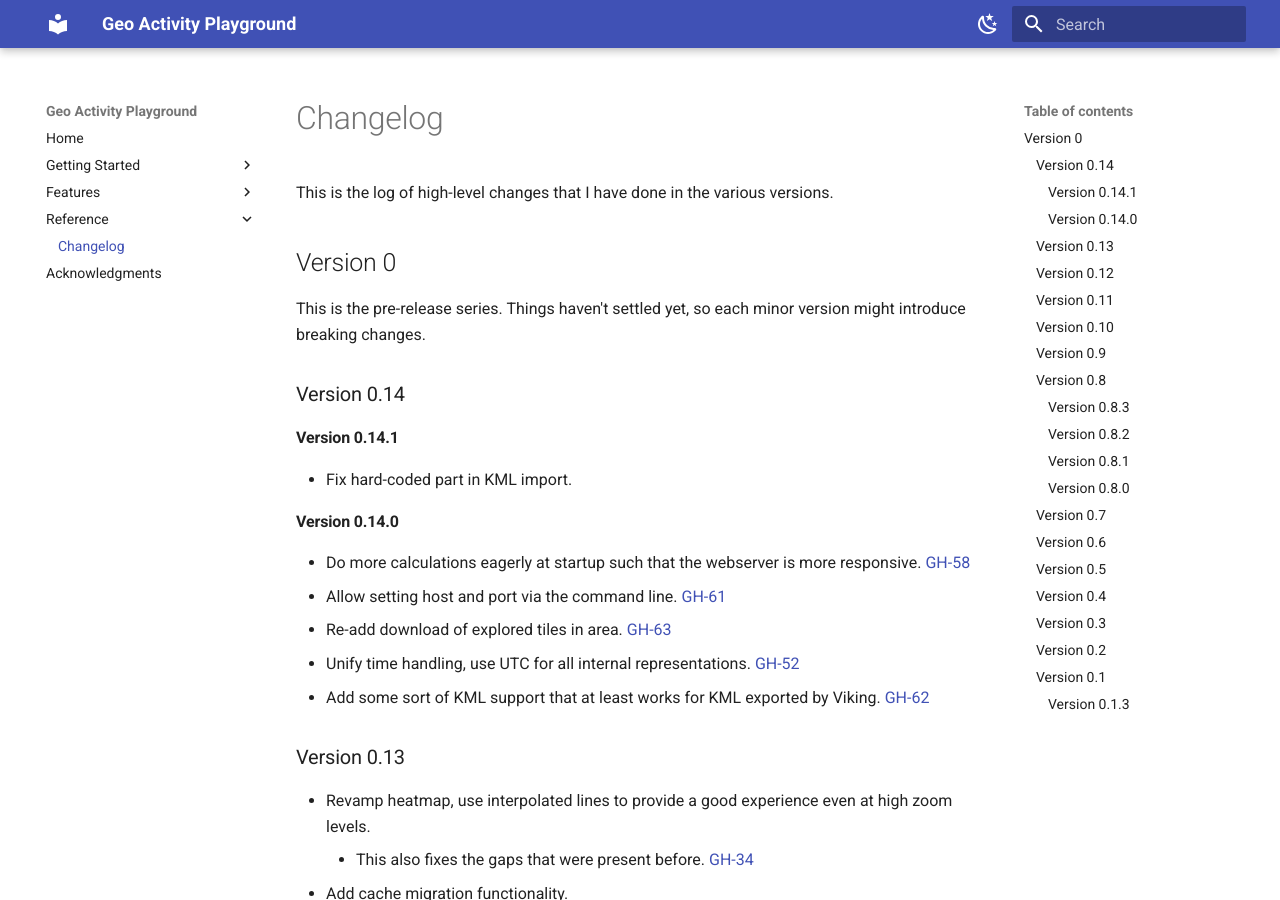
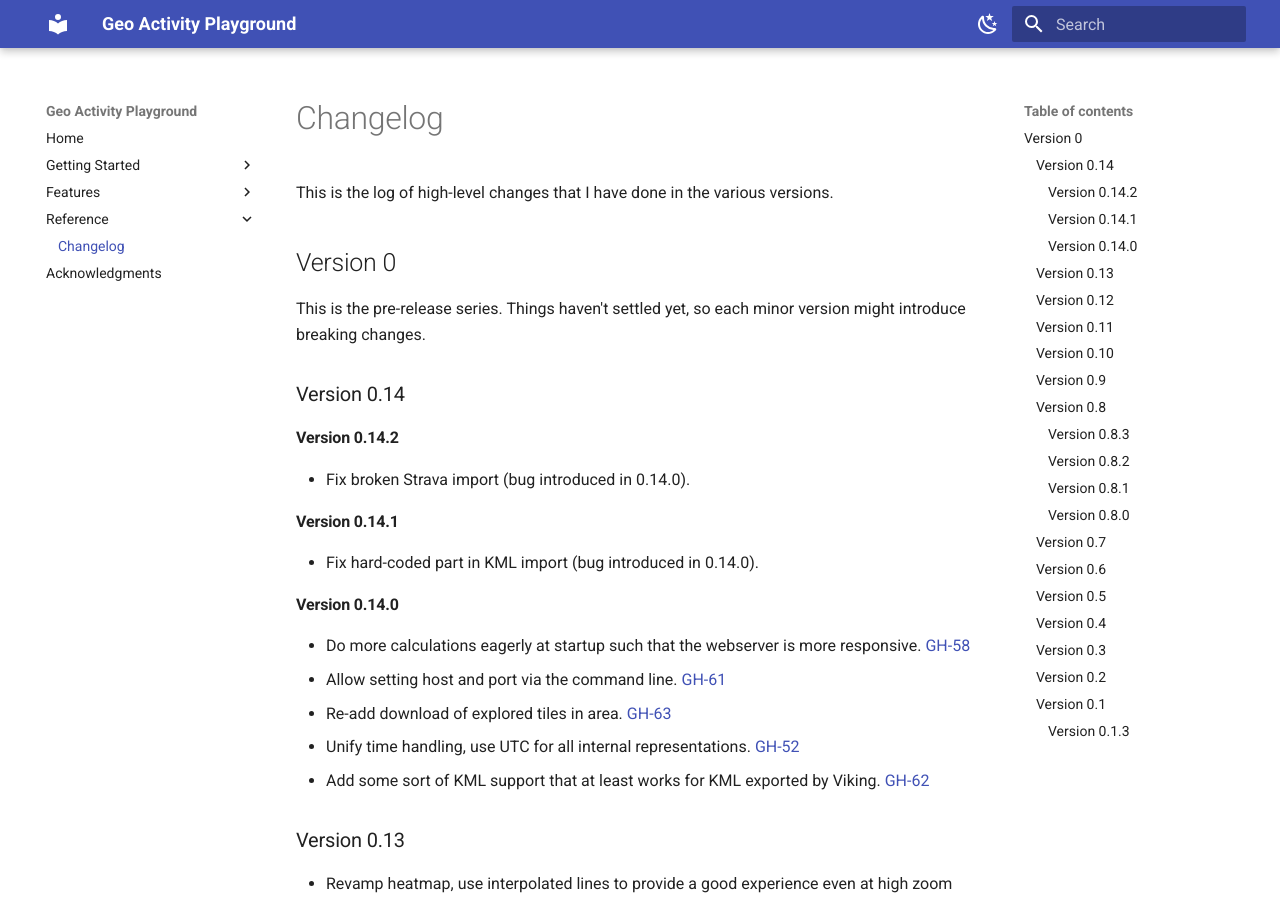
Before and after one commit to martin-ueding/geo-activity-playground, an MkDocs documentation site: the page built from docs/reference/changelog.md, in a window 1280 px wide and 900 px high. Built offline with MkDocs 1.6.1 and Material for MkDocs 9.7.7, drawn with Linux system fonts in a browser that asks for light colours.

Commit message:
Version bump

```diff
--- a/docs/reference/changelog.md
+++ b/docs/reference/changelog.md
@@ -8,9 +8,13 @@ This is the pre-release series. Things haven't settled yet, so each minor versio
 
 ### Version 0.14
 
+#### Version 0.14.2
+
+- Fix broken Strava import (bug introduced in 0.14.0).
+
 #### Version 0.14.1
 
-- Fix hard-coded part in KML import.
+- Fix hard-coded part in KML import (bug introduced in 0.14.0).
 
 #### Version 0.14.0
 
--- a/pyproject.toml
+++ b/pyproject.toml
@@ -1,6 +1,6 @@
 [tool.poetry]
 name = "geo-activity-playground"
-version = "0.14.1"
+version = "0.14.2"
 description = "Analysis of geo data activities like rides, runs or hikes."
 authors = ["Martin Ueding <mu@martin-ueding.de>"]
 license = "MIT"
```
